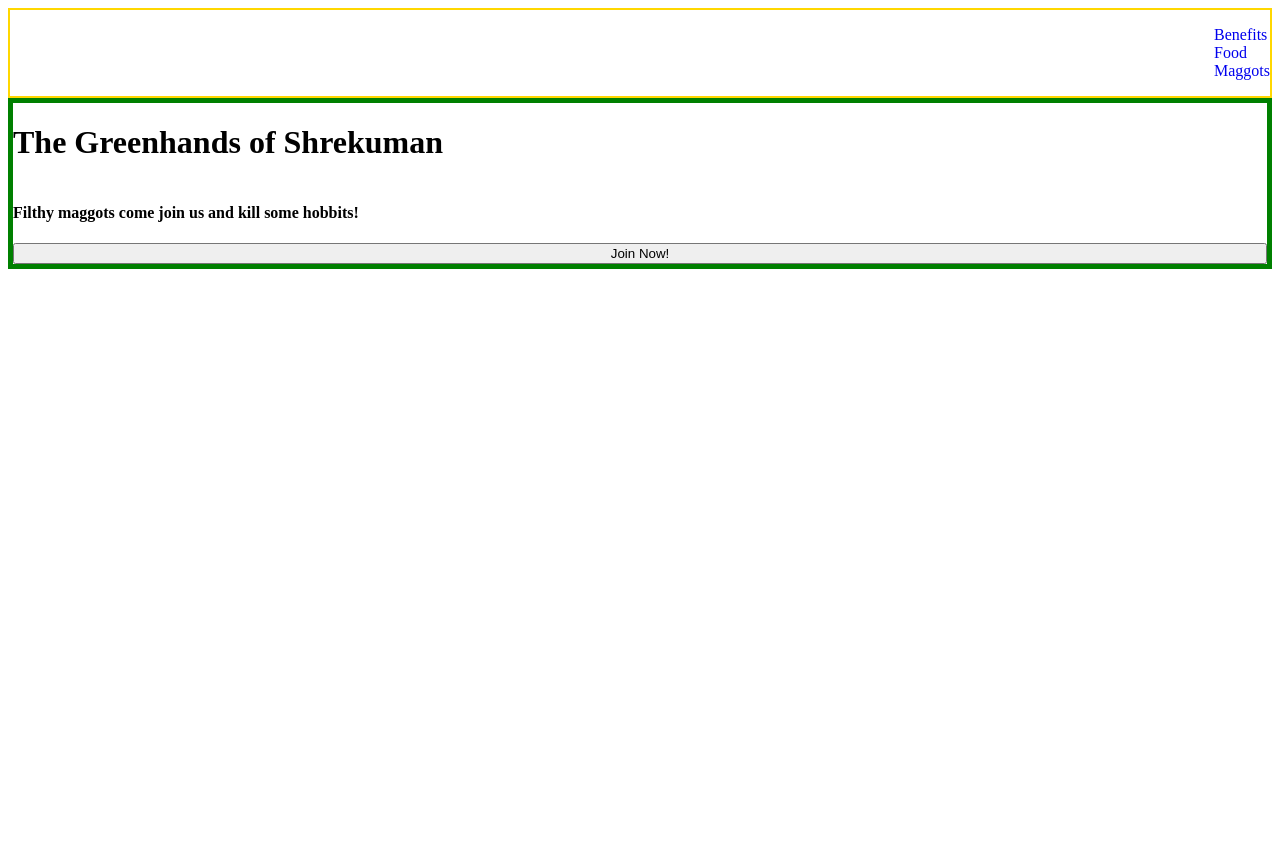
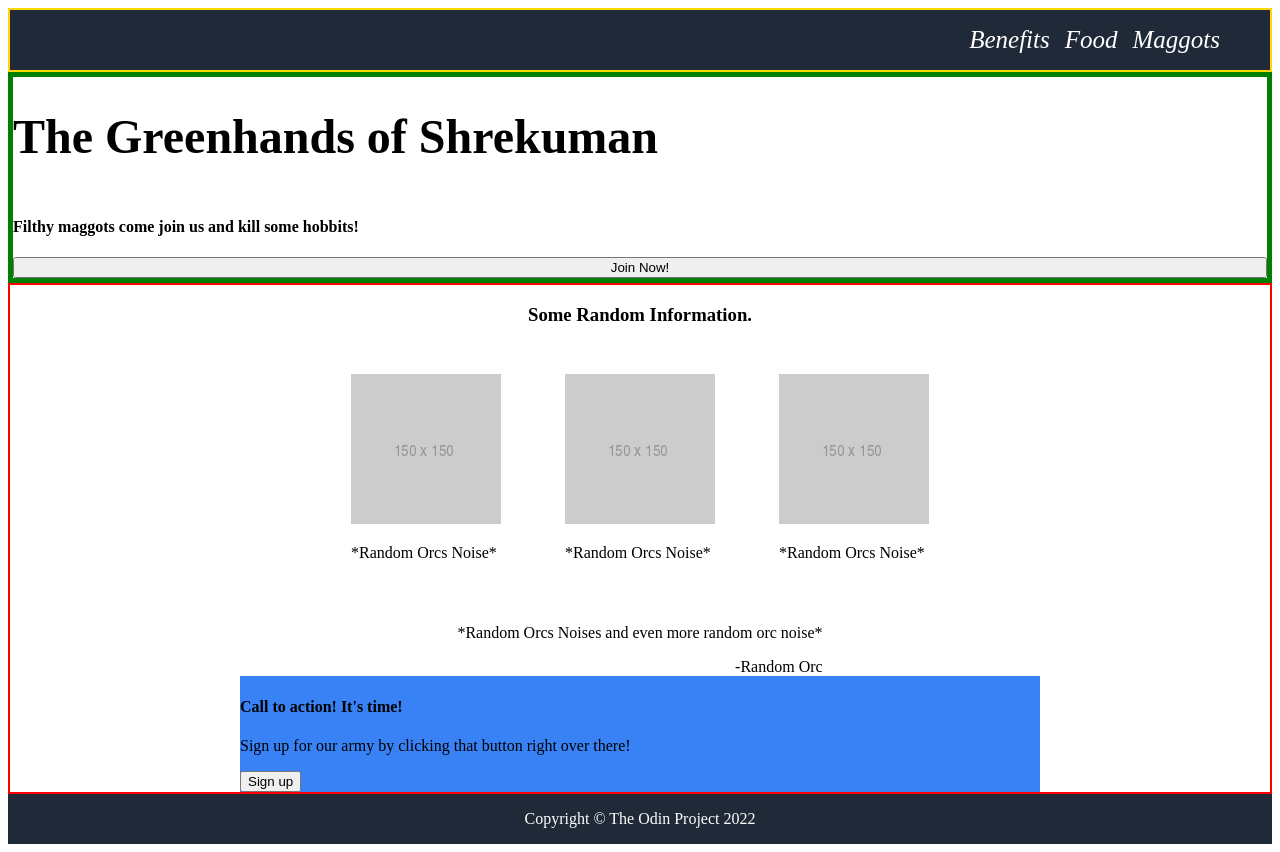
Before and after one commit to Mahulicious/Website-Project, a plain HTML site: page index.html in a window 1280 px wide. Before the commit the page ends 800 px from the top, so only its background shows below. Drawn offline with Linux system fonts and the light colour scheme.

Commit message:
Added middle part of webpage and added flexbox in css to allign webpage content

```diff
--- a/index.html
+++ b/index.html
@@ -22,5 +22,34 @@
         <h4> Filthy maggots come join us and kill some hobbits! </h4>
         <button> Join Now! </button>
     </div>
+    <div class="middle">
+        <h3> Some Random Information. </h3>
+        <div id="infoimages">
+            <div class="pics">
+            <img src="./images/150.jpg" alt="placeholder" >
+            <p>*Random Orcs Noise*</p>
+            </div>
+            <div class="pics">
+            <img src="./images/150.jpg" alt="placeholder" >
+            <p>*Random Orcs Noise*</p>
+            </div>
+            <div class="pics">
+            <img src="./images/150.jpg" alt="placeholder" >
+            <p>*Random Orcs Noise*</p>
+            </div>
+        </div>
+        <div class="quotes">
+            <p>*Random Orcs Noises and even more random orc noise* </p>
+            <span class="right"> -Random Orc</span>
+        </div>
+        <div class="banner">
+            <h4>Call to action! It's time! </h4>
+            <p> Sign up for our army by clicking that button right over there! </p>
+            <button> Sign up </button>
+        </div>
+    </div>
+    <div class="footer">
+        <p> Copyright &copy; The Odin Project 2022 </p>
+    </div>
 </body>
 </html>
--- a/style.css
+++ b/style.css
@@ -1,8 +1,18 @@
 ul {
     list-style: none;
+    display: flex;
+    gap: 15px;
+    margin-right: 50px;
 }
 a {
+    font-size: 25px;
+    font-style: italic;
+    color: white;
     text-decoration: none;
+}
+h1 {
+    font-size: 48px;
+    font-weight: bolder;
 }
 
 
@@ -14,6 +24,7 @@ a {
     display: flex;
     justify-content: space-between;
     border: 2px solid gold;
+    background-color: #1F2937;
 }
 .mainhead {
     display: flex;
@@ -21,3 +32,34 @@ a {
     border: 5px solid green;
 
 }
+.middle {
+    display: flex;
+    flex-direction: column;
+    justify-content: center;
+    align-items: center;
+    border: 2px solid red;
+}
+#infoimages {
+    max-width: auto;
+}
+#infoimages img{
+    width:150px;
+}
+.pics{
+    display: inline-block;
+    padding: 30px;
+
+}
+.right {
+    float: right;
+}
+.banner {
+    background-color: #3882F6;
+    width: 800px;
+}
+.footer {
+    display: flex;
+    background-color: #1F2937;
+    color: white;
+    justify-content: center;
+}
```
Also changed, not shown: images/150.jpg (added), 1 other file.
